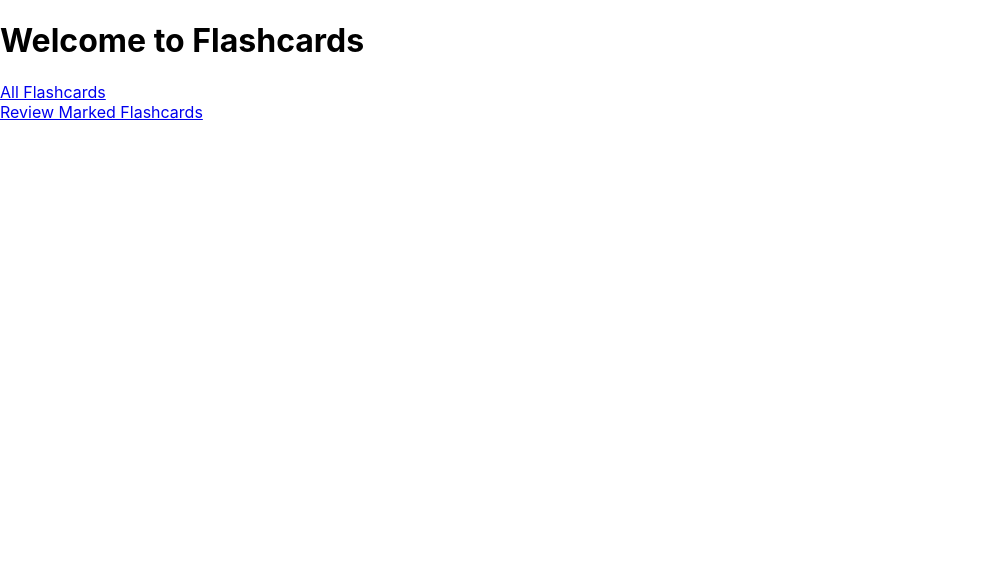
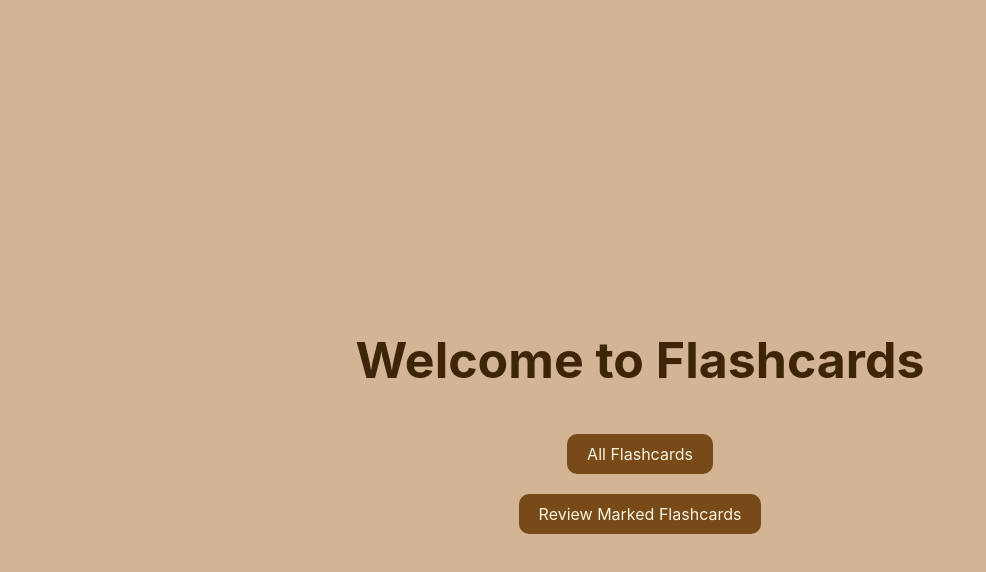
Before and after one commit to meghna237/flashcard, a React (Create React App) app: page / in a window 1280 px wide. Shown: the top 572 px of the page, without its empty margins (0-986 px from the left). Built offline with nearby package versions, Linux system fonts and the light colour scheme.

Commit message:
added styling to Home component

```diff
--- a/src/components/Home.css
+++ b/src/components/Home.css
@@ -0,0 +1,32 @@
+#home {
+  background-color: #d3b596; /* Change this to your desired color */
+  padding: 20px; /* Add padding for better spacing */
+  height: 100vh; /* Set height to fill the viewport */
+  display: flex; /* Use flexbox for centering content */
+  flex-direction: column; /* Stack children vertically */
+  justify-content: center; /* Center content vertically */
+  align-items: center; /* Center content horizontally */
+}
+
+#home h1{
+    font-size: 50px;
+    color: #3e2509;
+}
+
+.button {
+    display: inline-block;
+    padding: 10px 20px; /* Adjust padding as needed */
+    margin: 10px; /* Add some space between buttons */
+    background-color: #784a18; /* Bootstrap primary color */
+    color: #F8F4E1; /* Text color */
+    text-align: center; /* Center the text */
+    text-decoration: none; /* Remove underline */
+    border: none; /* Remove border */
+    border-radius: 10px; /* Rounded corners */
+    cursor: pointer; /* Change cursor to pointer */
+    transition: background-color 0.3s; /* Smooth transition for hover effect */
+  }
+
+  .button:hover {
+    background-color: #3e2509; /* Darker shade on hover */
+  }
--- a/src/components/Home.jsx
+++ b/src/components/Home.jsx
@@ -1,15 +1,16 @@
 import React from 'react';
 import { Link } from 'react-router-dom';
+import './Home.css';
 
 function Home() {
   return (
-    <div>
+    <div id='home'>
       <h1>Welcome to Flashcards</h1>
-      <div>
-        <Link to="/flashcards">All Flashcards</Link>
+      <div class="home-link">
+        <Link to="/flashcards" class="button">All Flashcards</Link>
       </div>
       <div>
-        <Link to="/review">Review Marked Flashcards</Link>
+        <Link to="/review" class="button">Review Marked Flashcards</Link>
       </div>
     </div>
   );
```
Also changed, not shown: src/App.css (line endings or trailing spaces), src/components/Flashcard.css (indentation only).
